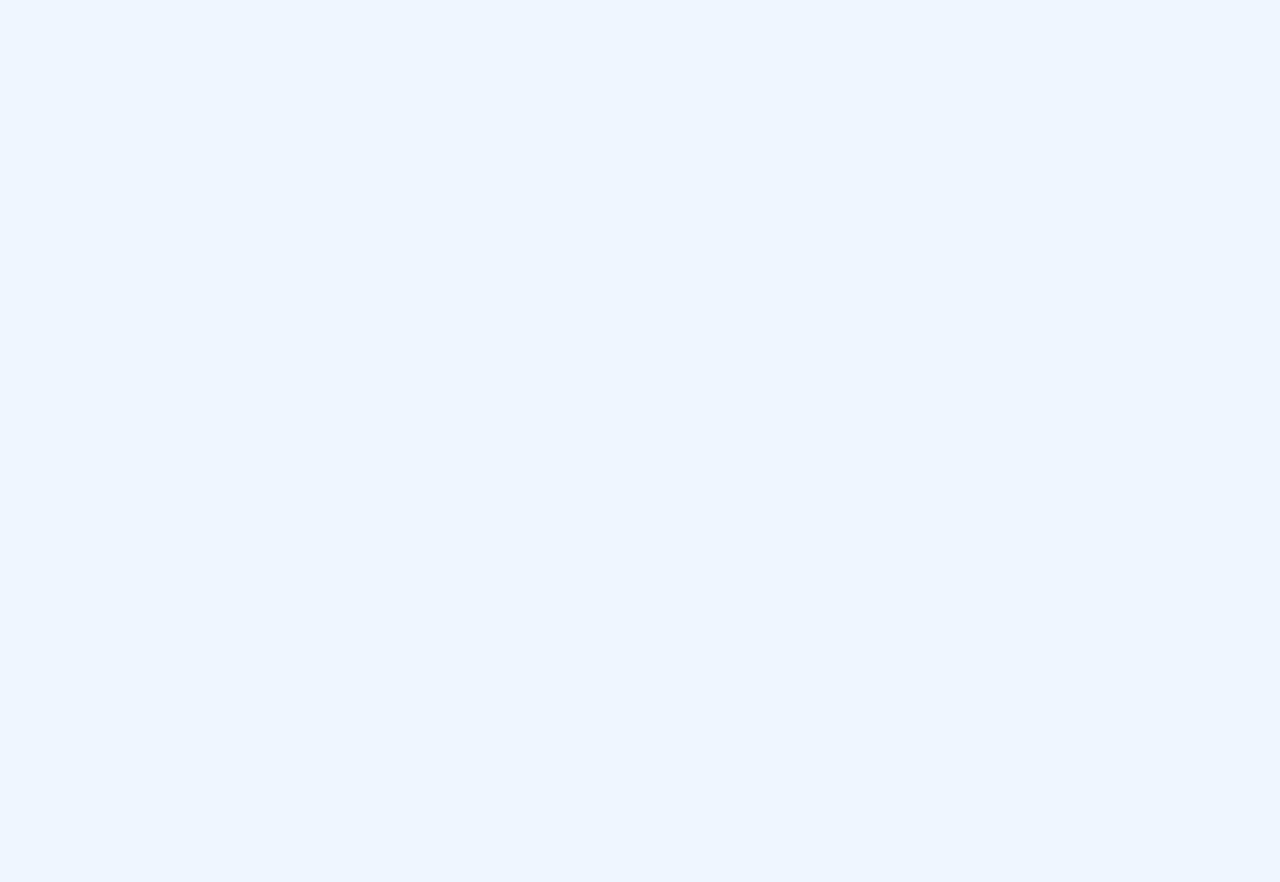
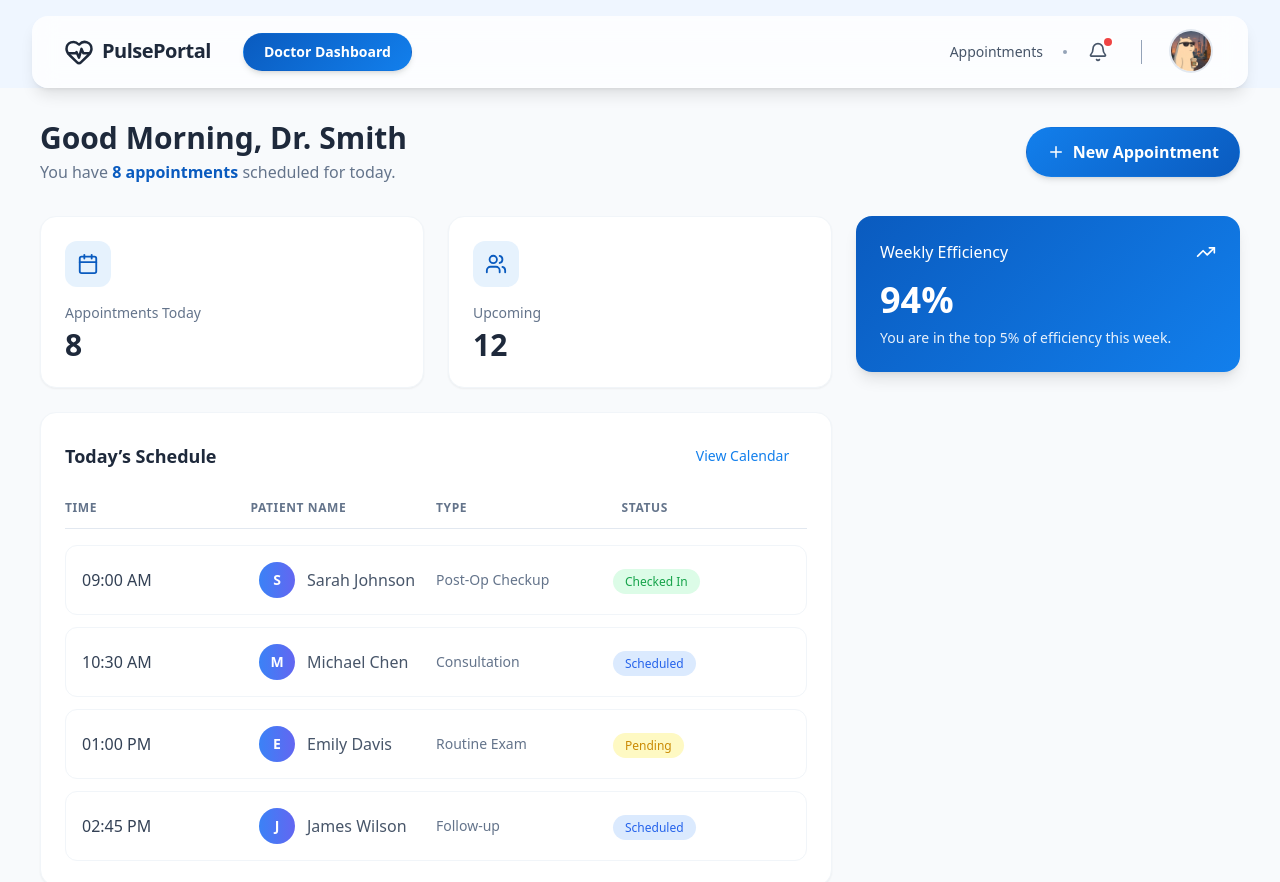
Before and after one commit to ArKooSaHaa/PulsePortal, a React (Vite) app in the folder client/: page /doctor in a window 1280 px wide. Before the commit this address had no page. Shown: the top 882 px of the page. Before the commit the page ends 800 px from the top, so only its background shows below. Built offline with nearby package versions, Linux system fonts and the light colour scheme.

Commit message:
Fix doctor dashboard routing.

```diff
--- a/client/src/App.jsx
+++ b/client/src/App.jsx
@@ -7,6 +7,8 @@ import HomePage from "./pages/HomePage";
 import PatientDashboard from "./pages/patient/PatientDashboard";
 import PatientAppointments from "./pages/patient/PatientAppointments";
 import BookAppointment from "./pages/patient/BookAppointment";
+
+import DoctorDashboard from "./pages/DoctorDashboard";
 
 function RoleLayout() {
     return (
@@ -36,6 +38,12 @@ function App() {
                         element={<BookAppointment />}
                     />
                 </Route>
+
+                {/* Doctor Pages */}
+                <Route path="/doctor/*" element={<RoleLayout />}>
+                    <Route index element={<DoctorDashboard />} />
+
+                </Route>
             </Routes>
         </BrowserRouter>
     );
--- a/client/src/components/Navbar.jsx
+++ b/client/src/components/Navbar.jsx
@@ -13,7 +13,9 @@ const NAV_LINKS = {
         { name: "Appointments", path: "doc-appointments" },
     ],
     admin: [
-        // { name: "Manage Doctors", path: "manage-doctors" }
+        { name: "Add Doctor", path: "add-doctor" },
+        { name: "Add Admin", path: "add-admin" },
+        { name: "All Appointment", path: "all-appointment" }
     ],
 };
 
--- a/client/src/routes/doctorRoutes.jsx
+++ b/client/src/routes/doctorRoutes.jsx
@@ -1,3 +1,3 @@
-import DoctorDashboard from "../pages/doctor/DoctorDashboard";
+import DoctorDashboard from "../pages/DoctorDashboard";
 
 export const doctorRoutes = [{ index: true, element: <DoctorDashboard /> }];
```
